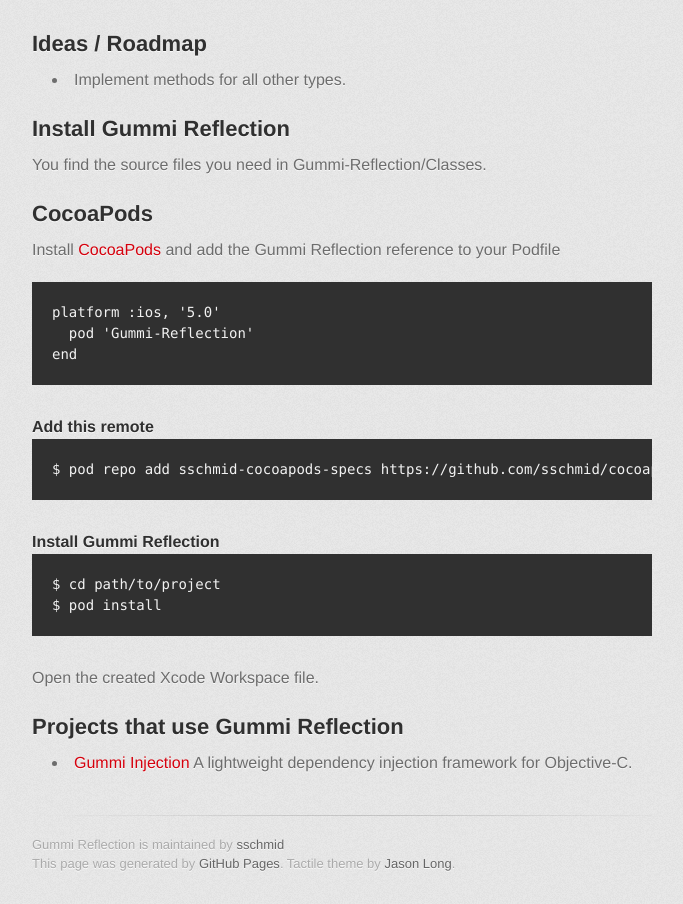
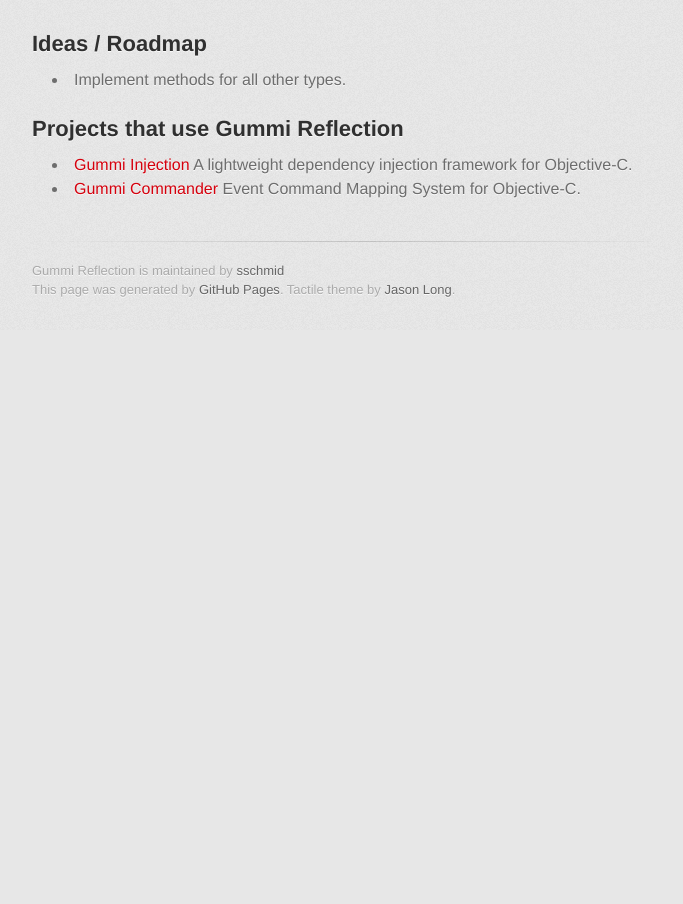
Before and after one commit to sschmid/Gummi-Reflection, a plain HTML site: page index.html in a window 1280 px wide. Shown: the part 1164-2068 px from the top of the page, without its empty margins (298-981 px from the left). After the commit the page ends 1494 px from the top, so only its background shows below. Drawn offline with Linux system fonts and the light colour scheme; a web font is replaced by a local one.

```diff
--- a/index.html
+++ b/index.html
@@ -64,37 +64,13 @@
 
 <ul>
 <li>Implement methods for all other types.</li>
-</ul><h2>Install Gummi Reflection</h2>
-
-<p>You find the source files you need in Gummi-Reflection/Classes.</p>
-
-<h2>CocoaPods</h2>
-
-<p>Install <a href="http://cocoapods.org">CocoaPods</a> and add the Gummi Reflection reference to your Podfile</p>
-
-<pre><code>platform :ios, '5.0'
-  pod 'Gummi-Reflection'
-end
-</code></pre>
-
-<h4>Add this remote</h4>
-
-<pre><code>$ pod repo add sschmid-cocoapods-specs https://github.com/sschmid/cocoapods-specs
-</code></pre>
-
-<h4>Install Gummi Reflection</h4>
-
-<pre><code>$ cd path/to/project
-$ pod install
-</code></pre>
-
-<p>Open the created Xcode Workspace file.</p>
-
-<h2>Projects that use Gummi Reflection</h2>
+</ul><h2>Projects that use Gummi Reflection</h2>
 
 <ul>
 <li>
 <a href="http://sschmid.github.com/Gummi-Injection">Gummi Injection</a> A lightweight dependency injection framework for Objective-C.</li>
+<li>
+<a href="http://sschmid.github.com/Gummi-Commander">Gummi Commander</a> Event Command Mapping System for Objective-C.</li>
 </ul>
         </section>
 
```
Also changed, not shown: params.json (+1 -1 lines).
